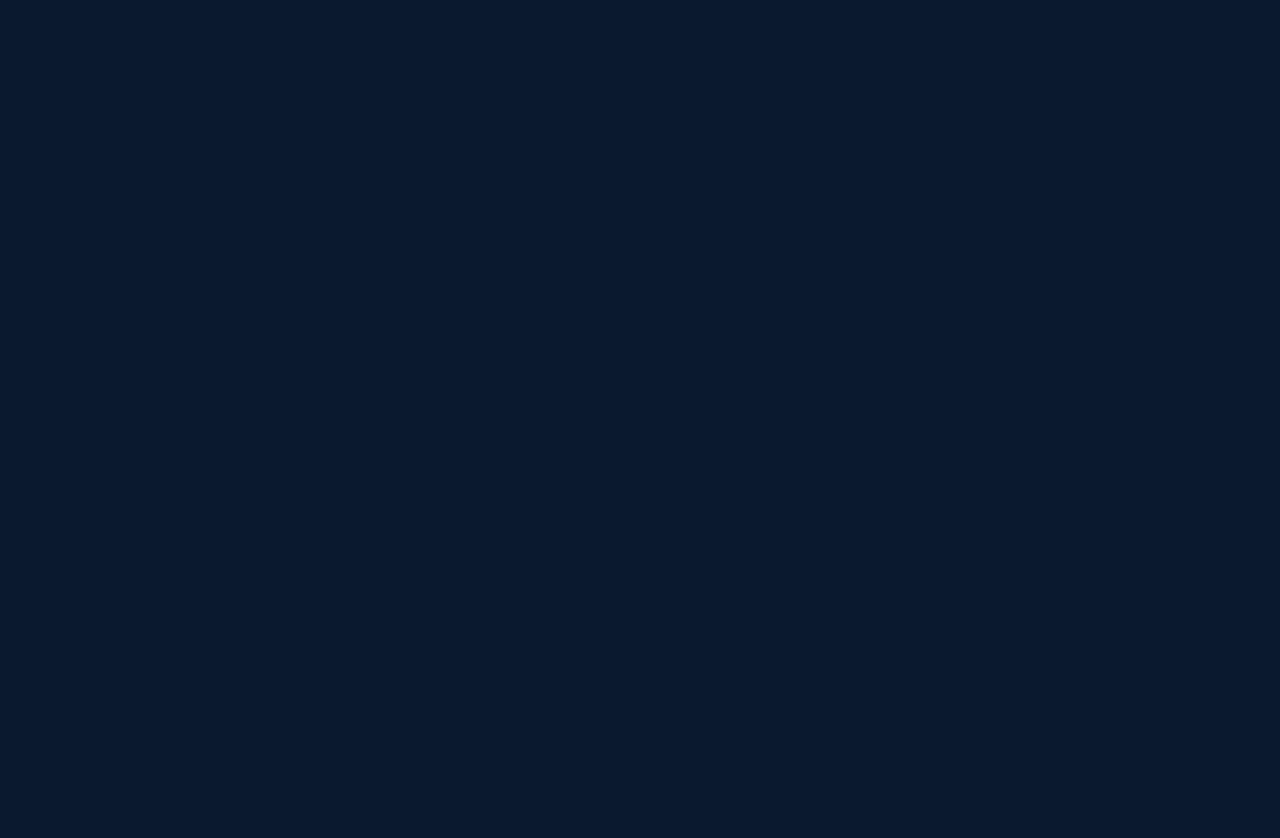
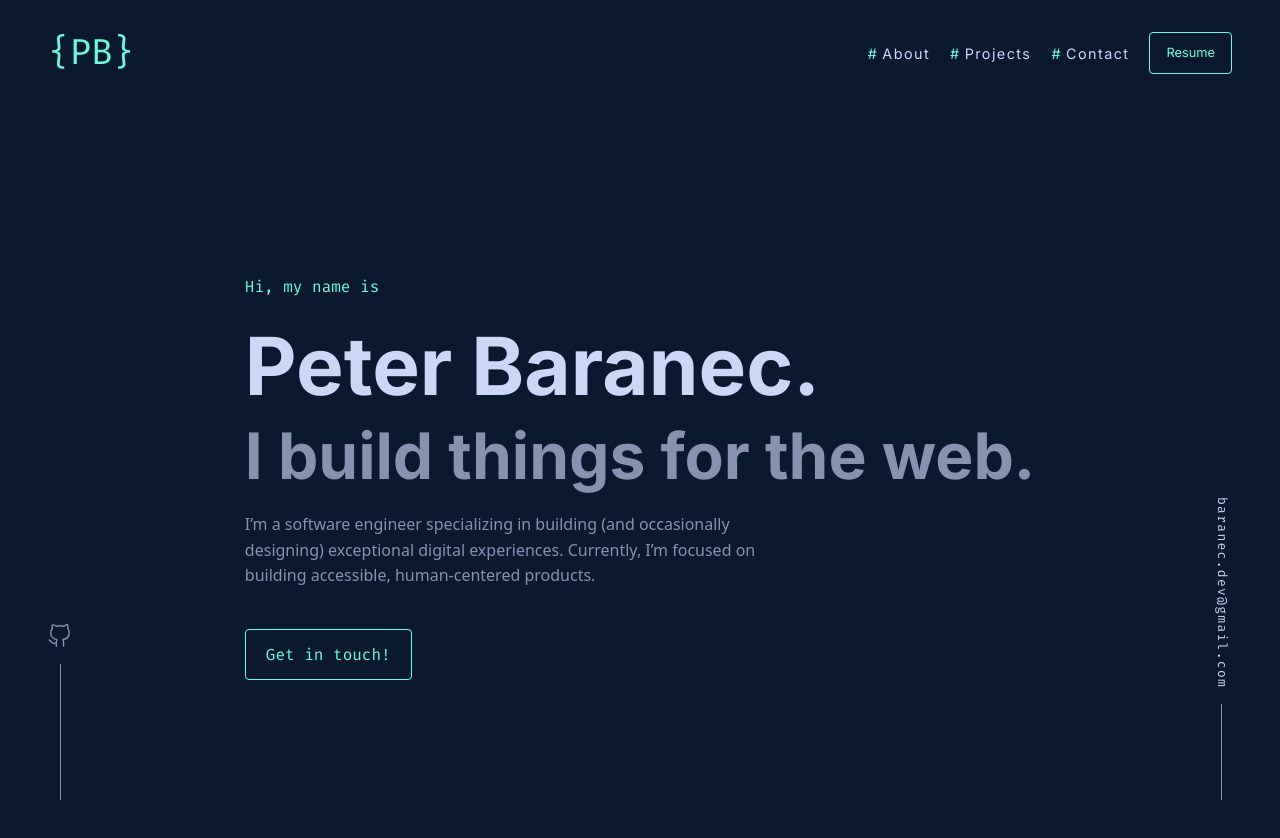
Before and after one commit to baranecp/my-portfolio, a Next.js app: page / in a window 1280 px wide. Shown: the top 838 px of the page. Before the commit the page ends 800 px from the top, so only its background shows below. Built offline with nearby package versions, Linux system fonts and the light colour scheme.

Commit message:
Add Hero section and Navbar

```diff
--- /dev/null
+++ b/src/app/components/Hero.tsx
@@ -0,0 +1,27 @@
+export default function Hero() {
+  return (
+    <section className='min-h-screen flex justify-center items-start pt-[200px]'>
+      <div className='flex flex-col gap-4'>
+        <p className='hero-intro text-[#64ffda] font-mono'>Hi, my name is</p>
+        <div>
+          <h2 className='hero-name text-[clamp(2.5rem,8vw,5rem)] font-sans font-bold text-lightSlate leading-tight'>
+            Peter Baranec.
+          </h2>
+          <h3 className='hero-desc text-[clamp(2.5rem,8vw,4rem)] text-slate font-sans font-bold leading-tight'>
+            I build things for the web.
+          </h3>
+        </div>
+        <p className='max-w-lg text-muted'>
+          I’m a software engineer specializing in building (and occasionally
+          designing) exceptional digital experiences. Currently, I’m focused on
+          building accessible, human-centered products.
+        </p>
+        <a
+          href=''
+          className='mt-6 border rounded px-5 py-3 border-accent text-accent font-mono text-[1rem] w-max'>
+          Get in touch!
+        </a>
+      </div>
+    </section>
+  );
+}
--- /dev/null
+++ b/src/app/components/Navbar.tsx
@@ -0,0 +1,21 @@
+"use client";
+
+import Link from "./ui/Link";
+
+export default function Navbar() {
+  return (
+    <nav className='flex justify-between '>
+      <h1 className='text-4xl font-mono text-accent cursor-pointer'>{`{PB}`}</h1>
+      <ul className='flex justify-around gap-5 text-[0.9rem] font-sans items-center'>
+        <Link name='About' href='about' />
+        <Link name='Projects' href='projects' />
+        <Link name='Contact' href='contact' />
+        <a
+          href=''
+          className='border rounded px-4 py-2.5 border-accent text-accent font-sans text-[0.8rem]'>
+          Resume
+        </a>
+      </ul>
+    </nav>
+  );
+}
--- a/src/app/globals.css
+++ b/src/app/globals.css
@@ -5,6 +5,9 @@
   --foreground: #ccd6f6;
   --accent: #64ffda;
   --muted: #8892b0;
+  --lightNavy: #112240;
+  --lightSlate: #ccd6f6;
+  --slate: #8892b0;
 }
 
 @theme inline {
@@ -12,8 +15,11 @@
   --color-foreground: var(--foreground);
   --color-accent: var(--accent);
   --color-muted: var(--muted);
-  --font-sans: var(--font-geist-sans);
-  --font-mono: var(--font-geist-mono);
+  --color-slate: var(--slate);
+  --color-lightNavy: var(--lightNavy);
+  --color-lightSlate: var(--lightSlate);
+  --font-sans: var(--font-inter);
+  --font-mono: var(--font-fira-code);
 }
 
 @media (prefers-color-scheme: dark) {
@@ -26,17 +32,33 @@
 body {
   background: var(--background);
   color: var(--foreground);
-  font-family: Arial, Helvetica, sans-serif;
+  font-family: var(--font-sans);
   line-height: 1.6;
   -webkit-font-smoothing: antialiased;
 }
 
+main {
+  margin: 0 auto;
+  width: 100%;
+  max-width: 1600px;
+  min-height: 100vh;
+}
+
+section {
+  max-width: 1000px;
+}
+
 a {
-  color: #ffffff;
   text-decoration: none;
   transition: color 0.3s ease;
+  cursor: pointer;
 }
 
 a:hover {
   color: var(--accent);
 }
+
+* {
+  scrollbar-width: thin;
+  scrollbar-color: #495670 transparent;
+}
--- a/src/app/page.tsx
+++ b/src/app/page.tsx
@@ -1,7 +1,17 @@
+import Hero from "./components/Hero";
+import Navbar from "./components/Navbar";
+import LeftSocial from "./components/ui/LeftSocial";
+import RightSocial from "./components/ui/RigthSocial";
+
 export default function Home() {
   return (
-    <div className='flex min-h-screen items-center justify-center bg-background'>
-      <main></main>
+    <div className='min-h-screen bg-background px-12 py-8'>
+      <Navbar />
+      <main className='mx-[120px] px-[150px]'>
+        <LeftSocial />
+        <RightSocial />
+        <Hero />
+      </main>
     </div>
   );
 }
```
